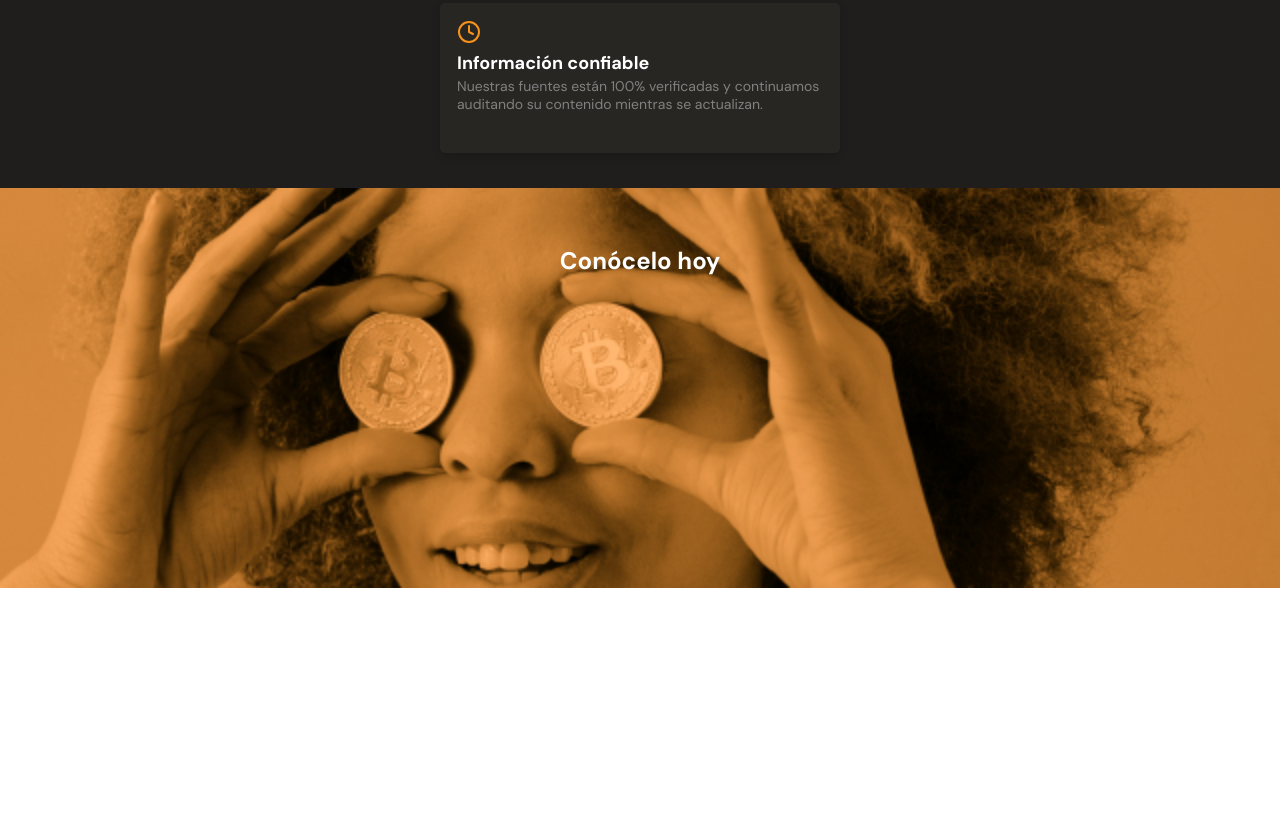
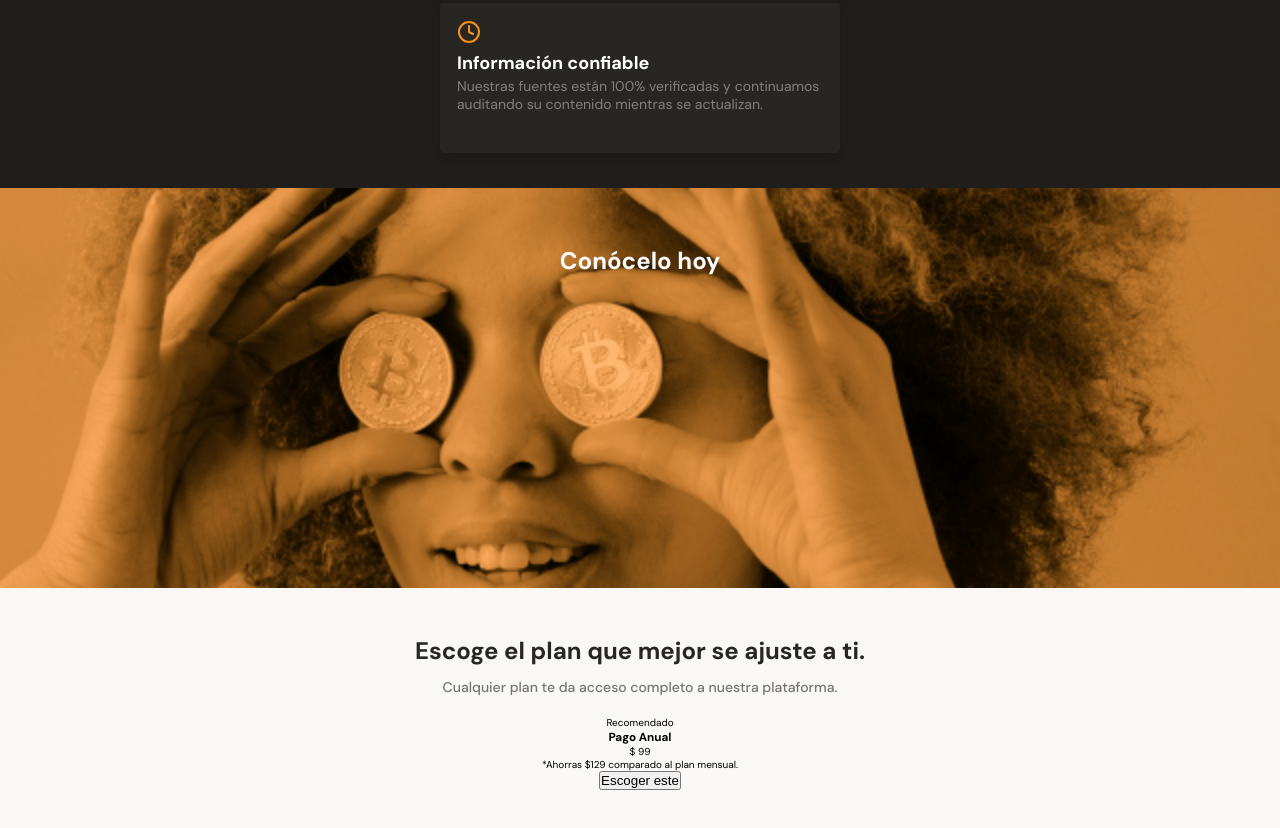
Before and after one commit to arielmerin/mobile_firta_data_bit, a plain HTML site: page index.html in a window 1280 px wide. Shown: the part 2035-2863 px from the top of the page. Before the commit the page ends 2623 px from the top, so only its background shows below. Drawn offline with Linux system fonts and the light colour scheme.

Commit message:
mid section ready

```diff
--- a/css/style.css
+++ b/css/style.css
@@ -454,3 +454,31 @@ color: var(--warm-black);
     font-weight: bold;
     line-height: 2.6rem;
 }
+.main__plans-container{
+    width: 100%;
+    min-width: 320px;
+    padding-bottom: 70px;
+    text-align: center;
+}
+
+.main__plans-container .plans__title {
+    width: 90%;
+    min-width: 288px;
+    height: auto;
+    margin: 0 auto;
+}
+
+.main__plans-container .plans__title h2{
+    padding-top: 50px;
+    font-size: 2.4rem;
+    line-height: 2.5rem;
+    margin-bottom: 15px;
+    color: var(--black);
+}
+
+.main__plans-container .plans__title p{
+    font-size: 1.4rem;
+    font-weight: 500;
+    color: #757575;
+    margin-bottom: 20px;
+}
--- a/index.html
+++ b/index.html
@@ -16,7 +16,7 @@
             <!-- el titulo -->
             <h1>La próxima revolución en el intercambio de criptomonedas.</h1>
             <p>Batatabit te ayuda a navegar entre los diferentes precios y tendencias.</p>
-            <a href="#" class="header__button">Conoce Nuestros Planes <span> </span></a>
+            <a href="#plans" class="header__button">Conoce Nuestros Planes <span> </span></a>
         </div>
     </header>
     <main>
@@ -133,8 +133,22 @@
         <section class="bitcoin__png--container">
             <h2>Conócelo hoy</h2>
         </section>
-        <section class="">
-
+        <section id="plans" class="main__plans-container">
+            <div class="plans__title">
+                <h2>Escoge el plan que mejor se ajuste a ti.</h2>
+                <p>Cualquier plan te da acceso completo a nuestra plataforma.</p>
+            </div>
+            <section class="plans__container-cards">
+                <article class="plans__container--card">
+                    <p>Recomendado</p>
+                    <div>
+                        <h3>Pago Anual</h3>
+                        <p><span>$</span> 99</p>
+                        <p>*Ahorras $129 comparado al plan mensual.</p>
+                        <button>Escoger este <span></span></button>
+                    </div>
+                </article>
+            </section>
         </section>
     </main>
     <footer>
```
Also changed, not shown: assets/icon/arrow-right.svg (added).
